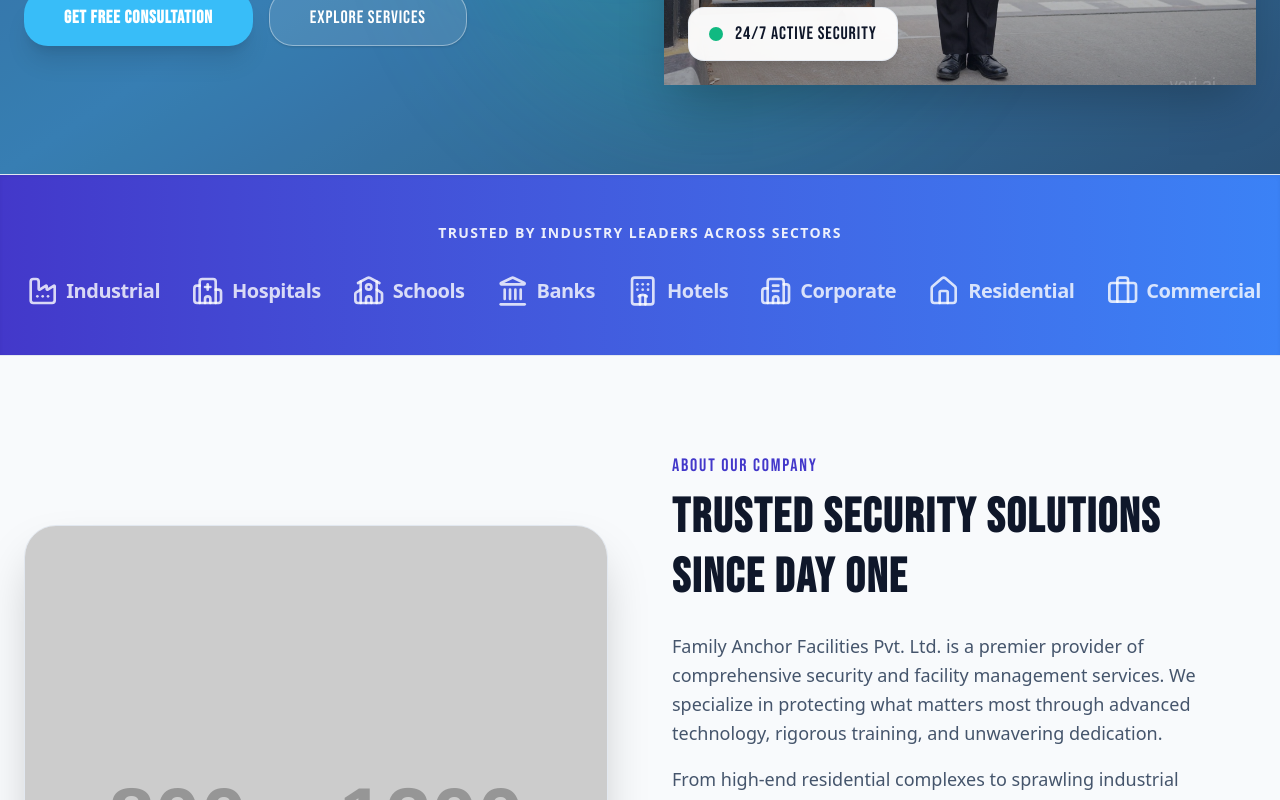
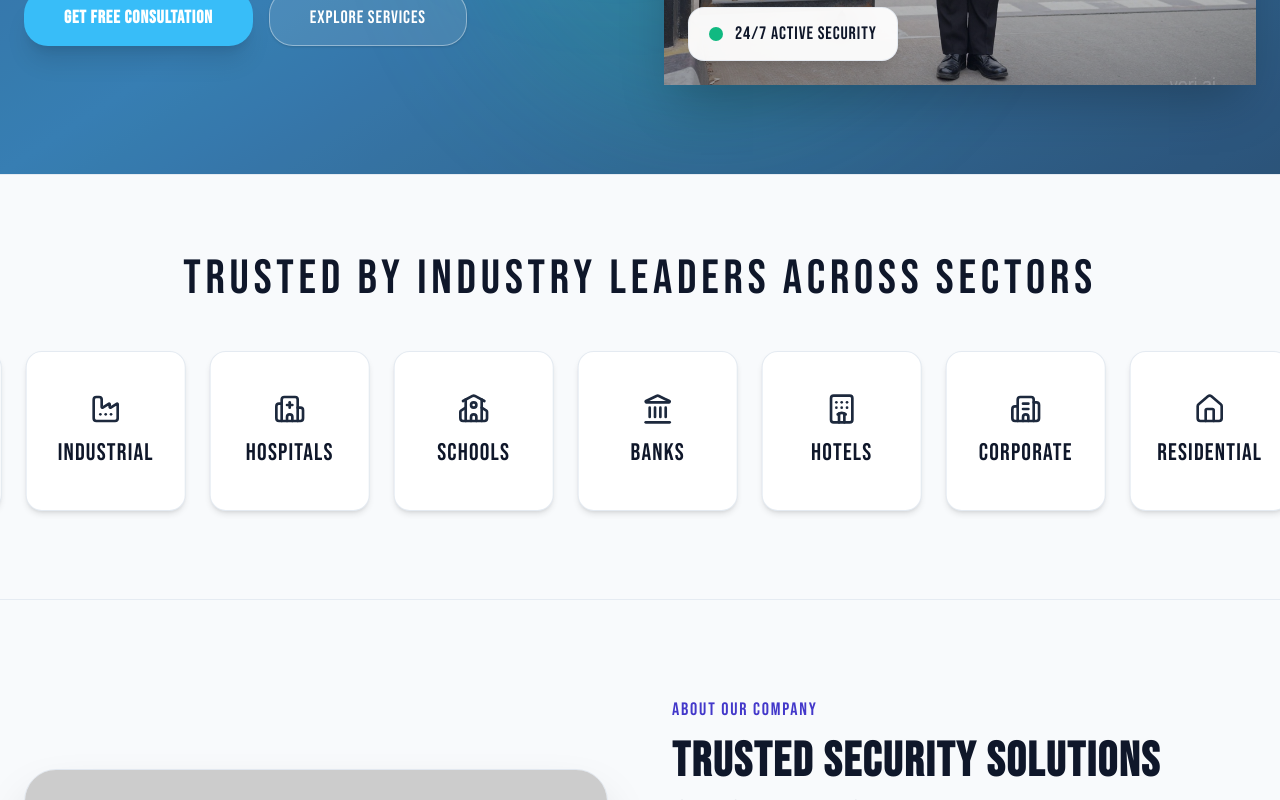
Before and after one commit to deepa11042004/faf2, a Next.js app: page / in a window 1280 px wide. Shown: the part 664-1464 px from the top of the page. Built offline with nearby package versions, Linux system fonts and the light colour scheme.

Commit message:
feat: add TrustSection component with animated marquee for industry sectors

```diff
--- a/src/components/sections/Trust.tsx
+++ b/src/components/sections/Trust.tsx
@@ -16,23 +16,25 @@
 
 export function TrustSection() {
   return (
-    <section className="py-12 bg-gradient-to-r from-[#4338CA] to-[#3B82F6] border-y border-slate-200 overflow-hidden text-white shadow-inner">
-      <div className="container mx-auto px-4 text-center mb-8">
-        <p className="text-sm font-bold text-white/90 uppercase tracking-widest">
+    <section className="py-16 md:py-20 bg-[#F8FAFC] border-y border-slate-200/80 overflow-hidden">
+      <div className="container mx-auto px-4 text-center mb-10">
+        <h2 className="font-bebas text-3xl md:text-5xl tracking-widest text-[#0F172A] uppercase">
           Trusted By Industry Leaders Across Sectors
-        </p>
+        </h2>
       </div>
 
-      <div className="relative flex overflow-x-hidden group">
+      <div className="relative flex overflow-x-hidden group py-2">
         <div className="flex w-[200%] animate-marquee">
-          <div className="flex w-1/2 justify-around items-center space-x-8 px-4">
+          <div className="flex w-1/2 justify-around items-center space-x-6 px-3">
             {[...clients, ...clients].map((client, idx) => (
               <div
                 key={idx}
-                className="flex items-center justify-center gap-2 text-white/80 hover:text-white transition-all duration-300 w-40 hover:scale-105 cursor-pointer"
+                className="w-36 h-36 md:w-40 md:h-40 rounded-2xl bg-white border border-slate-200/90 shadow-md hover:shadow-xl hover:scale-105 transition-all duration-300 flex flex-col items-center justify-center gap-3 cursor-pointer shrink-0"
               >
-                {client.icon}
-                <span className="font-poppins font-bold text-lg md:text-xl tracking-tight">
+                <div className="text-slate-800">
+                  {client.icon}
+                </div>
+                <span className="font-bebas text-xl md:text-2xl text-[#0F172A] tracking-wider">
                   {client.name}
                 </span>
               </div>
```
